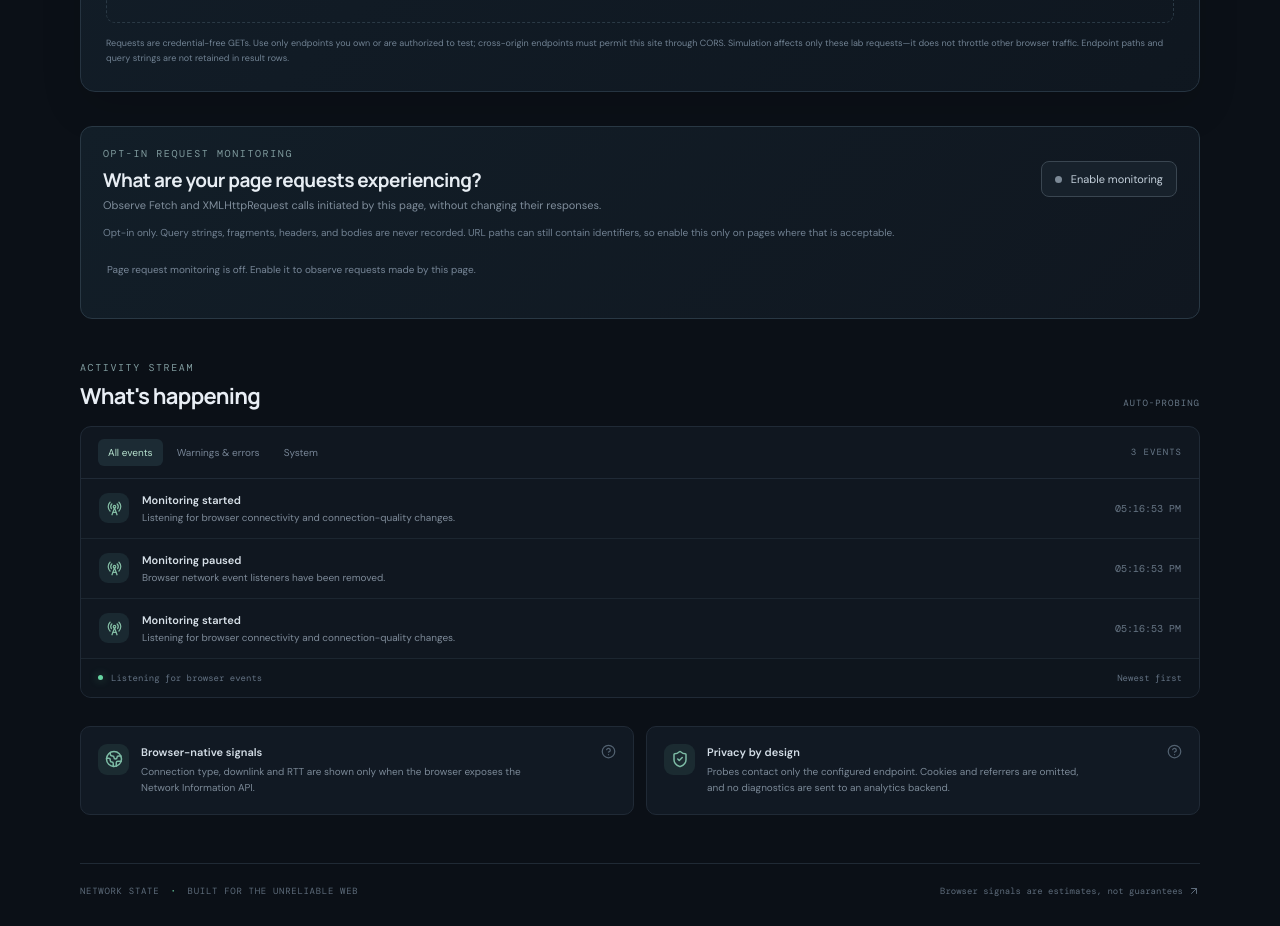
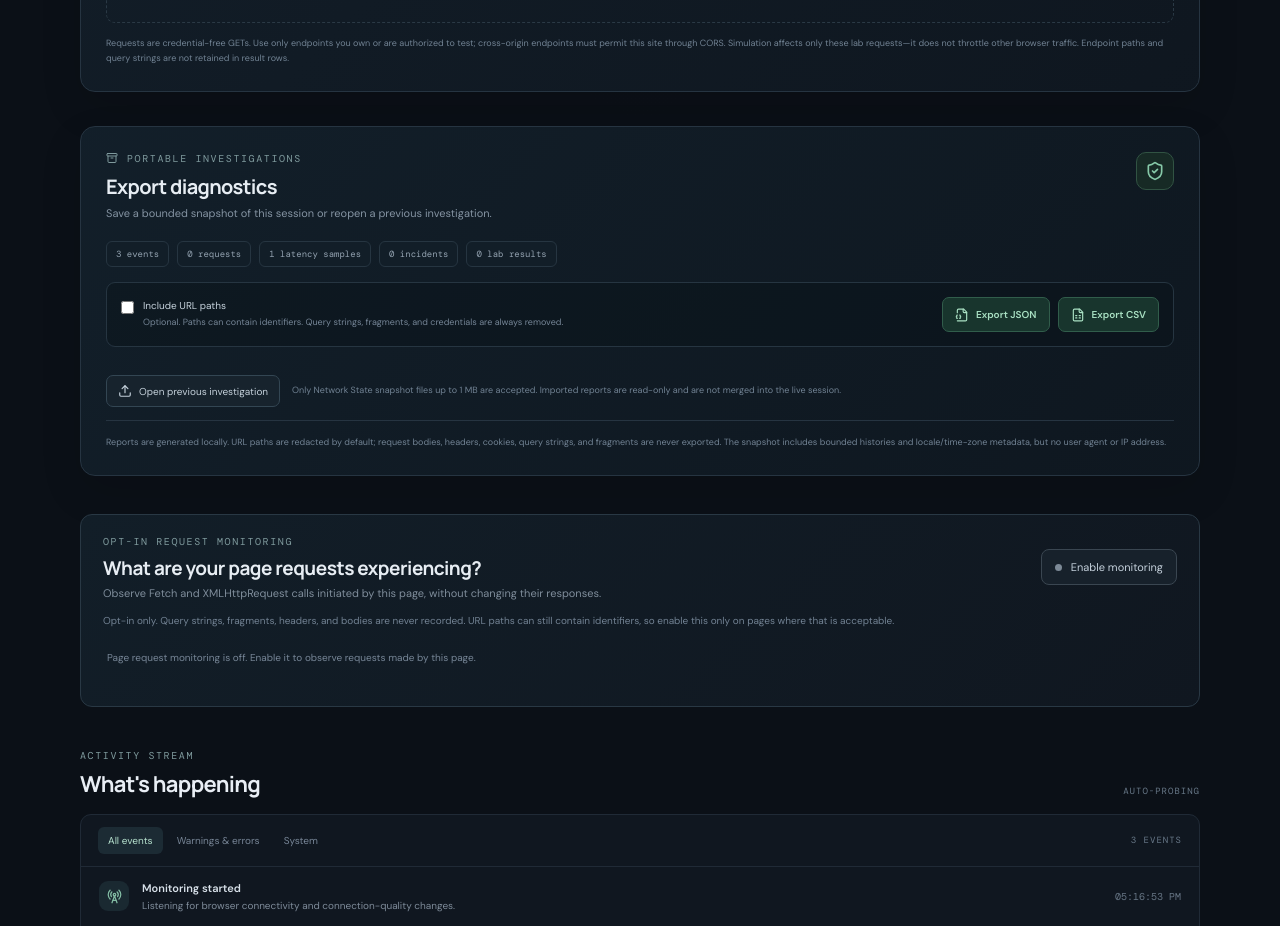
Before and after one commit to siddhant034/network-state, a React (Vite) app: page / in a window 1280 px wide. Shown: the part 2880-3806 px from the top of the page. Built offline with nearby package versions, Linux system fonts and the light colour scheme.

Commit message:
feat: expose session diagnostics for export

```diff
--- a/src/App.tsx
+++ b/src/App.tsx
@@ -7,6 +7,9 @@ import { appendReliabilityObservation, type ReliabilityObservation } from "./ana
 import { ReliabilityPanel } from "./components/ReliabilityPanel";
 import { IncidentTimeline } from "./components/IncidentTimeline";
 import { NetworkTestLab } from "./components/NetworkTestLab";
+import { DiagnosticsExport } from "./components/DiagnosticsExport";
+import { createDiagnosticsSnapshot } from "./diagnostics/snapshot";
+import type { NetworkLabResult } from "./adapters/network-test-lab";
 import { runReachabilityProbe, type ReachabilityProbeResult } from "./adapters/reachability-probe";
 import { installRequestInstrumentation, type InstrumentedRequestEvent } from "./adapters/request-instrumentation";
 
@@ -37,6 +40,8 @@ function App() {
   const [latencySource, setLatencySource] = useState<LatencySourceFilter>("all");
   const [requestMonitoring, setRequestMonitoring] = useState(false);
   const [requestEvents, setRequestEvents] = useState<InstrumentedRequestEvent[]>([]);
+  const [networkLabResults, setNetworkLabResults] = useState<NetworkLabResult[]>([]);
+  const [includeDiagnosticPaths, setIncludeDiagnosticPaths] = useState(false);
   const [instrumentationSupport, setInstrumentationSupport] = useState({ fetch: false, xhr: false });
   const activeProbeController = useRef<AbortController | null>(null);
   const [filter, setFilter] = useState<"all" | "errors" | "status">("all");
@@ -146,6 +151,22 @@ function App() {
   );
   const latencySummary = useMemo(() => summarizeLatency(visibleLatencySamples), [visibleLatencySamples]);
   const latencyChartPoints = useMemo(() => buildLatencyChartPoints(visibleLatencySamples), [visibleLatencySamples]);
+  const diagnosticsSnapshot = useMemo(() => createDiagnosticsSnapshot({
+    state,
+    monitoring,
+    requestMonitoring,
+    probeEndpoint: endpoint,
+    probeIntervalSeconds,
+    probeTimeoutSeconds,
+    probeHistory,
+    latencySamples,
+    reliabilityObservations,
+    requestEvents,
+    networkLabResults,
+    locale: typeof navigator === "undefined" ? null : navigator.language,
+    timezone: Intl.DateTimeFormat().resolvedOptions().timeZone ?? null,
+    includePaths: includeDiagnosticPaths
+  }), [state, monitoring, requestMonitoring, endpoint, probeIntervalSeconds, probeTimeoutSeconds, probeHistory, latencySamples, reliabilityObservations, requestEvents, networkLabResults, includeDiagnosticPaths]);
 
   const connection = state.connection;
   const statusLabel = connection.status === "online" ? "Connected" : connection.status === "offline" ? "Offline" : connection.status === "unstable" ? "Unstable" : "Unknown";
@@ -308,7 +329,8 @@ function App() {
 
       <IncidentTimeline observations={reliabilityObservations} events={state.events} window={latencyWindow} />
 
-      <NetworkTestLab />
+      <NetworkTestLab onResultsChange={setNetworkLabResults} />
+      <DiagnosticsExport snapshot={diagnosticsSnapshot} includePaths={includeDiagnosticPaths} onIncludePathsChange={setIncludeDiagnosticPaths} />
 
       <section className="request-panel" aria-labelledby="request-title">
         <div className="request-panel-heading">
```
